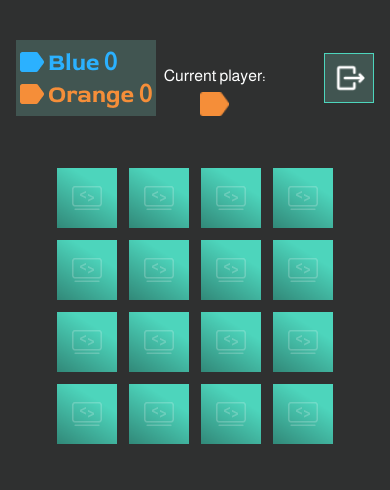
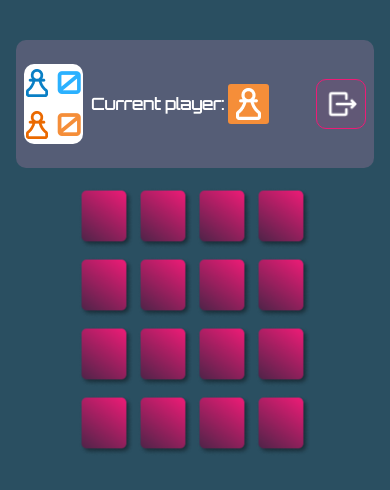
Before and after one commit to Kevin-Developer-B/memoryApp, a website built with Vite: page index.html in a window 390 px wide. Built offline with nearby package versions, Linux system fonts and the light colour scheme.

Commit message:
edit gamescreen -> codeVibes- and gaming-theme responsiv

```diff
--- a/src/main.ts
+++ b/src/main.ts
@@ -6,7 +6,7 @@ import { endScreenTemplate } from './templates/endScreenTemplate';
 import { Game } from './interfaces';
 
 let gameState: Game = {
-    theme: "codeVibes",
+    theme: "gaming",
 };
 
 let matchState = {
--- a/src/style/abstract/_mixin.scss
+++ b/src/style/abstract/_mixin.scss
@@ -1,6 +1,6 @@
 @use "sass:map";
 
-$breakpoints: (
+$breakpoints-widht: (
     sm: 480px,
     sm1: 600px,
     md: 768px,
@@ -8,8 +8,20 @@ $breakpoints: (
     bi: 1180px
 );
 
-@mixin respond($size) {
-    @media screen and (max-width: map.get($breakpoints, $size)) {
+$breakpoints-height: (
+    short: 500px,
+    medium: 700px,
+    tall: 900px
+);
+
+@mixin respond($size-widht) {
+    @media screen and (max-width: map.get($breakpoints-widht, $size-widht)) {
+        @content;
+    }
+}
+
+@mixin respond-height($size-height) {
+    @media screen and (max-height: map.get($breakpoints-height, $size-height)) {
         @content;
     }
 }
--- a/src/style/components/_buttons.scss
+++ b/src/style/components/_buttons.scss
@@ -110,6 +110,10 @@ button {
     .popUp-btn {
         padding: 16px 24px;
 
+        @include mixin.respond(sm) {
+            padding: 8px
+        }
+
         &--back {
             background-color: #66CFBC;
             border: 2px solid #4DD5BC;
--- a/src/style/components/_card.scss
+++ b/src/style/components/_card.scss
@@ -20,6 +20,11 @@
         width: 60px;
     }
 
+    @include mixin.respond-height(tall) {
+        height: 45px;
+        width: 45px;
+    }
+
     &__inner {
         position: relative;
         width: 100%;
@@ -35,6 +40,11 @@
         @include mixin.respond(md) {
             height: 60px;
             width: 60px;
+        }
+
+        @include mixin.respond-height(tall) {
+            height: 45px;
+            width: 45px;
         }
     }
 
@@ -58,6 +68,11 @@
                 height: 60px;
                 width: 60px;
             }
+
+            @include mixin.respond-height(tall) {
+                height: 45px;
+                width: 45px;
+            }
         }
     }
 
--- a/src/style/layout/_game-screen.scss
+++ b/src/style/layout/_game-screen.scss
@@ -32,41 +32,22 @@
     width: 100%;
     display: grid;
     place-content: center;
-    gap: 12px;
-    padding: 12px;
     justify-content: center;
     align-items: center;
 
     &.grid-16 {
         grid-template-columns: repeat(4, 1fr);
         width: fit-content;
-        height: 528px;
-
-        @include mixin.respond(md) {
-            height: 100%;
-        }
     }
 
     &.grid-24 {
         grid-template-columns: repeat(6, 1fr);
         width: fit-content;
-        height: 498px;
-
-        @include mixin.respond(md) {
-            height: 100%;
-            grid-template-columns: repeat(4, 1fr);
-        }
     }
 
     &.grid-32 {
         grid-template-columns: repeat(6, 1fr);
         width: fit-content;
-        height: 750px;
-
-        @include mixin.respond(md) {
-            height: 100%;
-            grid-template-columns: repeat(4, 1fr);
-        }
     }
 }
 
--- a/src/style/themes/_codeVibe-theme.scss
+++ b/src/style/themes/_codeVibe-theme.scss
@@ -8,7 +8,7 @@
         padding: 40px 96px;
 
         @include mixin.respond(sm1) {
-            padding: 40px 16px;
+            padding: 40px 16px 0;
         }
     }
 
@@ -138,6 +138,38 @@
         }
     }
 
+    .field {
+        gap: 12px;
+        padding: 12px;
+
+        &.grid-16 {
+            grid-template-columns: repeat(4, 1fr);
+            width: fit-content;
+        }
+
+        &.grid-24 {
+            grid-template-columns: repeat(6, 1fr);
+            width: fit-content;
+
+            @include mixin.respond(md) {
+                grid-template-columns: repeat(4, 1fr);
+            }
+        }
+
+        &.grid-32 {
+            grid-template-columns: repeat(6, 1fr);
+            width: fit-content;
+
+            @include mixin.respond(sm) {
+                grid-template-columns: repeat(4, 1fr);
+            }
+
+            @include mixin.respond-height(tall) {
+                grid-template-columns: repeat(6, 1fr);
+            }
+        }
+    }
+
     .card.matched::after {
         content: "";
         position: absolute;
@@ -161,6 +193,11 @@
         display: flex;
         flex-direction: column;
         justify-content: space-between;
+        margin: 0 16px;
+
+        @include mixin.respond(sm) {
+            height: auto;
+        }
 
         h3 {
             font-size: 32px;
@@ -168,6 +205,10 @@
             line-height: 40px;
             text-align: center;
             letter-spacing: 1px;
+
+            @include mixin.respond(sm) {
+                font-size: 24px;
+            }
         }
 
         &__btn-box {
@@ -182,6 +223,10 @@
             font-size: 20px;
             font-weight: 700;
             line-height: 100%;
+
+            @include mixin.respond(sm) {
+                font-size: 16px;
+            }
         }
 
         &.open {
--- a/src/style/themes/_gaming-theme.scss
+++ b/src/style/themes/_gaming-theme.scss
@@ -5,7 +5,11 @@
     font-family: 'RedRose';
 
     .container {
-        padding: 40px 96px;
+        padding: 40px 96px 0;
+
+        @include mixin.respond(sm1) {
+            padding: 40px 16px 0;
+        }
     }
 
     header {
@@ -13,6 +17,10 @@
         border-radius: 10px;
         padding: 24px;
         margin-bottom: 20px;
+
+        @include mixin.respond(sm) {
+            padding: 24px 8px;
+        }
     }
 
     .playerdisplay__scoreboard {
@@ -25,6 +33,13 @@
 
         &--revers {
             flex-direction: row-reverse;
+        }
+
+        @include mixin.respond(md) {
+            padding: 0 2px;
+            width: max-content;
+            flex-direction: column;
+            gap: 4px;
         }
     }
 
@@ -65,12 +80,20 @@
         gap: 18px;
         height: 40px;
 
+        @include mixin.respond(md) {
+            gap: 4px;
+        }
+
         &__text {
             font-size: 32px;
             font-weight: 700;
             line-height: 100%;
             font-family: 'Orbitron';
             letter-spacing: 7%;
+
+            @include mixin.respond(md) {
+                font-size: 16px;
+            }
         }
 
         .blue-label {
@@ -102,26 +125,13 @@
         }
     }
 
-    .field {
-        gap: 0px;
-        padding: 0px;
-
-        &.grid-16 {
-            grid-template-columns: repeat(4, 1fr);
-            width: 468px;
-            height: 528px;
-        }
-
-        &.grid-24 {
-            grid-template-columns: repeat(6, 1fr);
-            width: 660px;
-            height: 498px;
-        }
-
-        &.grid-32 {
-            grid-template-columns: repeat(6, 1fr);
-            width: 660px;
-            height: 750px;
+    .respond-btn {
+        @include mixin.respond(la) {
+            padding: 8px;
+            background-color: #ED1B7614;
+            border: 1px solid #ed1b76;
+            border-radius: 10px;
+            margin-left: 30px;
         }
     }
 
@@ -129,38 +139,157 @@
         background-image: url('../../../public/assets/img/Themes/Gaming/gaming-exit.png');
         height: 54px;
         width: 195px;
+        margin-left: 30px;
 
         &:hover {
             background-image: url('../../../public/assets/img/Themes/Gaming/gaming-exit-hover.png');
             height: 54px;
             width: 195px;
             background-size: cover;
+
+            @include mixin.respond(la) {
+                background-image: url('../../../public/assets/img/Themes/Gaming/close_door.png');
+                height: 32px;
+                width: 32px;
+                background-repeat: no-repeat;
+                background-size: contain;
+            }
+        }
+
+        @include mixin.respond(la) {
+            background-image: url('../../../public/assets/img/Themes/Gaming/close_door.png');
+            height: 32px;
+            width: 32px;
+            background-repeat: no-repeat;
+            background-size: contain;
+            margin-left: 0;
+        }
+    }
+
+    .field {
+        gap: 4px;
+        padding: 0px;
+
+        &.grid-16 {
+            grid-template-columns: repeat(4, 1fr);
+            width: fit-content;
+        }
+
+        &.grid-24 {
+            grid-template-columns: repeat(6, 1fr);
+            width: fit-content;
+        }
+
+        &.grid-32 {
+            grid-template-columns: repeat(6, 1fr);
+            width: fit-content;
         }
     }
 
     .card {
+        height: 120px;
         width: 105px;
 
-        img {
-            width: 105px;
+        @include mixin.respond(la) {
+            height: 95px;
+            width: 90px;
         }
+
+        @include mixin.respond(md) {
+            height: 65px;
+            width: 60px;
+        }
+
+        @include mixin.respond-height(tall) {
+            height: 65px;
+            width: 55px;
+        }
+
+        &__inner {
+            position: relative;
+            width: 100%;
+            height: 100%;
+            transform-style: preserve-3d;
+            transition: all 300ms ease-in-out;
+
+            @include mixin.respond(la) {
+                height: 95px;
+                width: 90px;
+            }
+
+            @include mixin.respond(md) {
+                height: 65px;
+                width: 60px;
+            }
+
+            @include mixin.respond-height(tall) {
+                height: 65px;
+                width: 55px;
+            }
+        }
+
+        &__face {
+            position: absolute;
+            inset: 0;
+            backface-visibility: hidden;
+
+            &--front {
+                @include mixin.bg-color;
+                transform: rotateY(180deg);
+            }
+
+            img {
+                height: 117px;
+
+                @include mixin.respond(la) {
+                    height: 95px;
+                    width: 90px;
+                }
+
+                @include mixin.respond(md) {
+                    height: 65px;
+                    width: 60px;
+                }
+
+                @include mixin.respond-height(tall) {
+                    height: 65px;
+                    width: 55px;
+                }
+            }
+        }
+
 
         &.matched::after {
             content: "";
             position: absolute;
-            height: 100px;
-            width: 88px;
-            inset: 1px;
+            height: 101px;
+            width: 92px;
+            inset: 0px;
             border-radius: 12px;
             border: 3px solid #ed1b76;
             box-shadow: 0 0 12px #ed1b76;
             animation: pulseMatch 0.6s ease-in-out;
+
+            @include mixin.respond(la) {
+                height: 83px;
+                width: 78px;
+            }
+
+            @include mixin.respond(md) {
+                height: 55px;
+                width: 52px;
+            }
+
+            @include mixin.respond-height(tall) {
+                height: 55px;
+                width: 47px;
+            }
         }
     }
 
     .card__face--back {
         background-image: url('../../../public/assets/img/Themes/gaming/gaming_cardback.png');
-        background-size: cover;
+        background-size: contain;
         background-repeat: no-repeat;
     }
 
```
